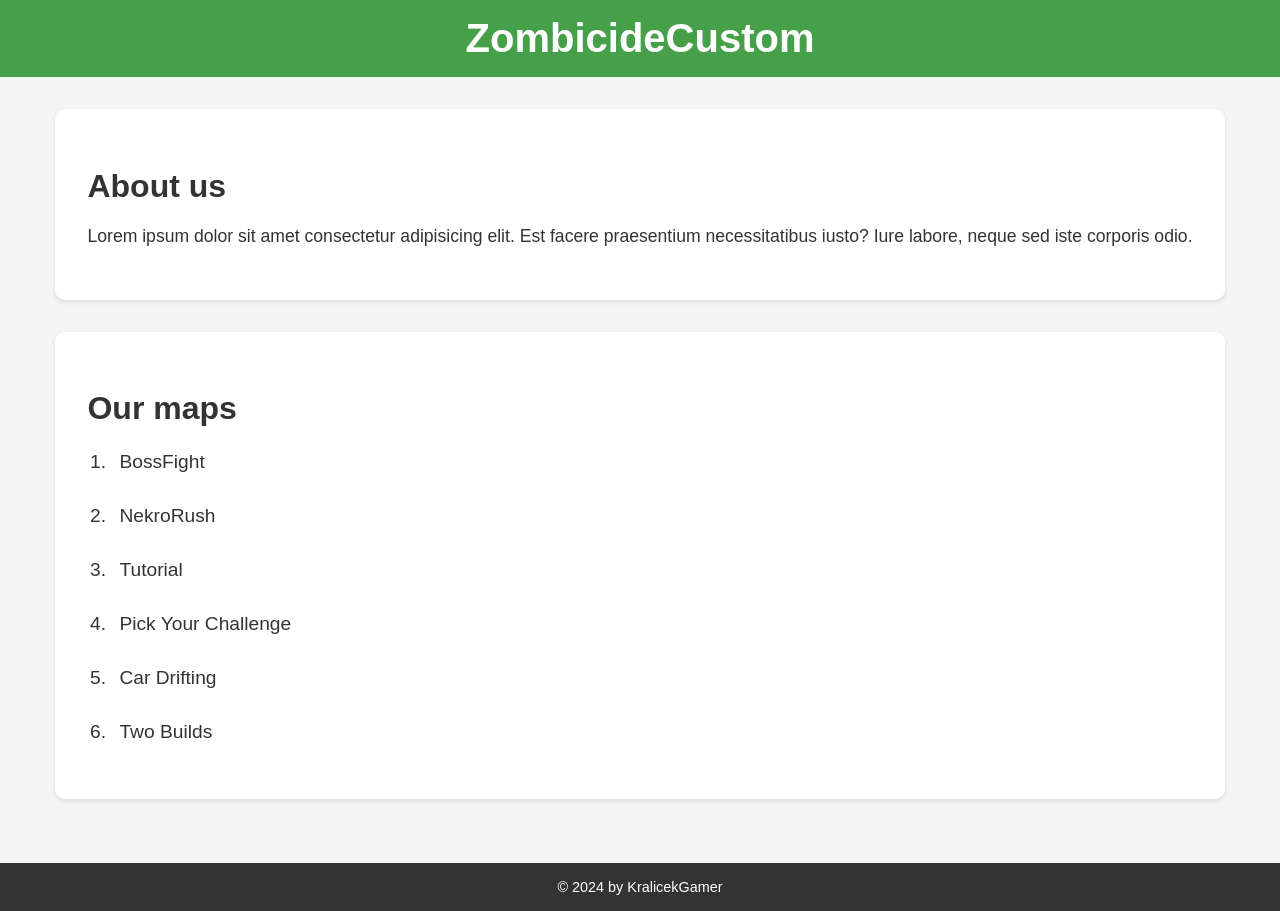
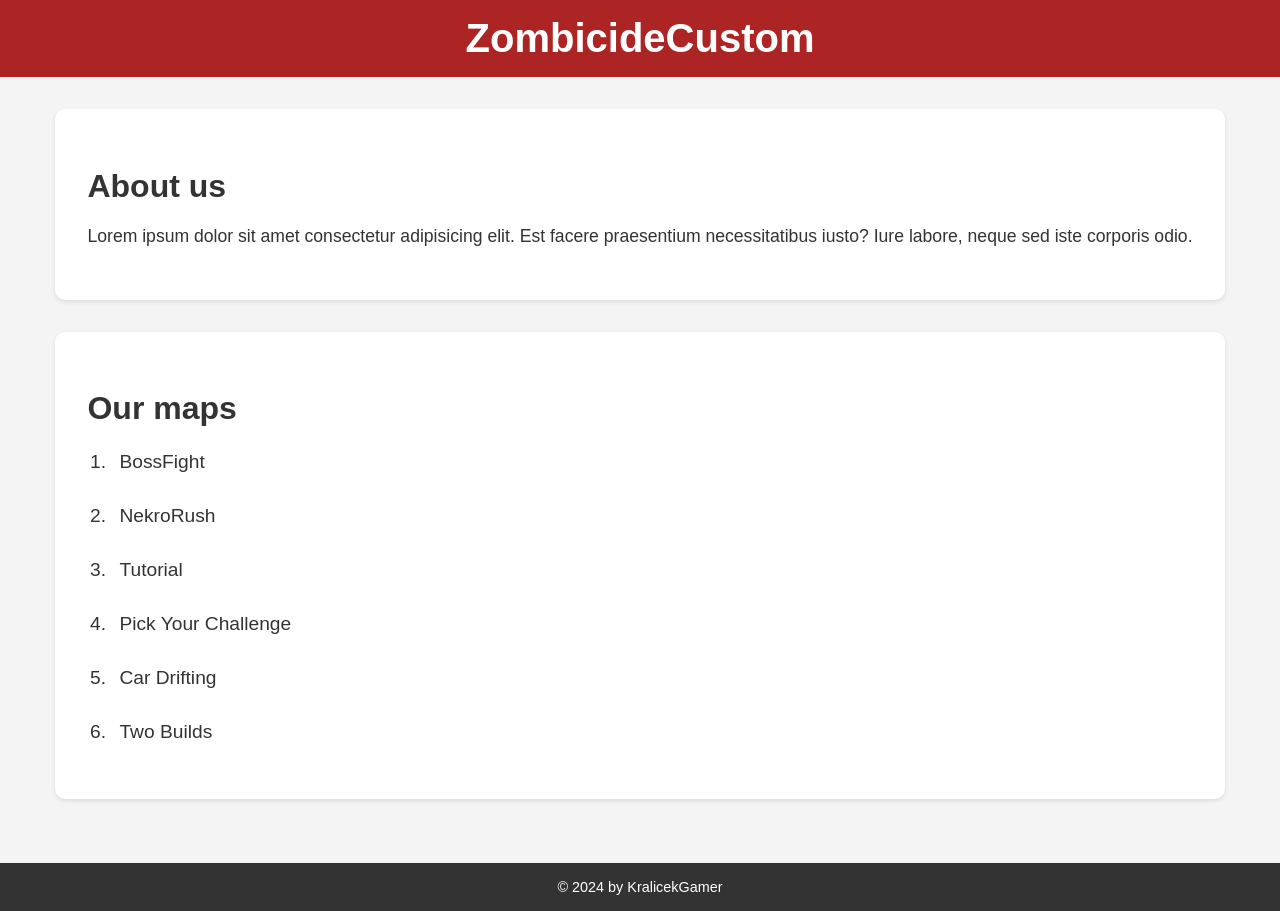
Before and after one commit to kralicekgamer/zombicide_website, a plain HTML site: page index.html in a window 1280 px wide. Drawn offline with Linux system fonts and the light colour scheme.

Commit message:
v1.0-beta

```diff
--- a/style.css
+++ b/style.css
@@ -24,7 +24,7 @@ body {
 }
 
 .header:hover {
-    background-color: #45a049;
+    background-color: #ad2424;
 }
 
 .header h1 {
```
